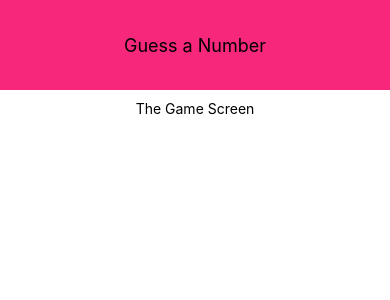
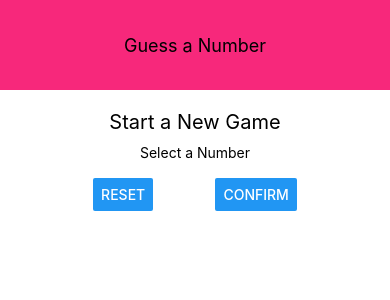
Before and after one commit to onTheDL/NumberGuesser, a React Native app: screen / in a window 390 px wide. Shown: the top 300 px of the page. Built offline with nearby package versions, Linux system fonts and the light colour scheme.

Commit message:
Add layout styling

```diff
--- a/screens/StartScreen.js
+++ b/screens/StartScreen.js
@@ -1,19 +1,43 @@
-import React from 'react'
-import { View, Text, StyleSheet } from 'react-native'
+import React from "react";
+import { View, Text, StyleSheet, TextInput, Button } from "react-native";
 
 export default function StartScreen() {
   return (
     <View style={styles.screen}>
-      <Text>The Game Screen</Text>
+      <Text style={styles.title}>Start a New Game</Text>
+      <View style={styles.inputContainer}>
+        <Text>Select a Number</Text>
+        <TextInput />
+        <View style={styles.btnBox}>
+          <Button title="Reset" onPress={() => {}} />
+          <Button title="Confirm" onPress={() => {}} />
+        </View>
+      </View>
     </View>
-  )
+  );
 }
 
 const styles = StyleSheet.create({
   screen: {
     flex: 1,
     padding: 10,
-    alignItems: 'center',
-    justifyContent: 'flex-start',
-  }
-})
+    alignItems: "center",
+    justifyContent: "flex-start",
+  },
+  inputContainer: {
+    width: 300,
+    maxWidth: '80%',
+    alignItems: 'center'
+  },
+  title: {
+    fontSize: 20,
+    marginVertical: 10,
+  },
+  btnBox: {
+    flexDirection: "row",
+    width: '100%',
+    justifyContent: 'space-around',
+    paddingHorizontal: 15,
+  },
+
+});
```
